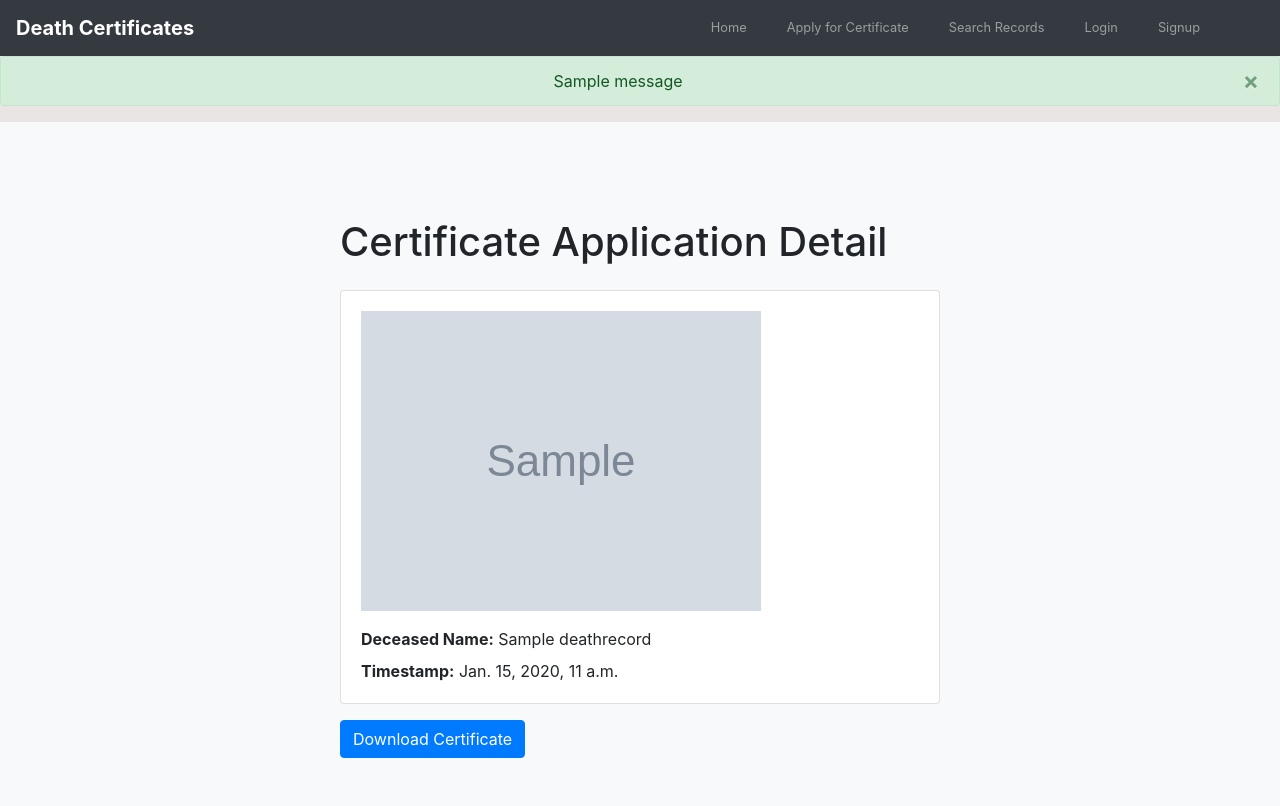
After one commit to Unique-01/Death-Certificate-Generator, a Django app: page /certificate-detail/1/ in a window 1280 px wide. The commit adds this page. Run offline with Django 4.2, Linux system fonts and the light colour scheme; tables that the repository leaves empty hold one stand-in row (values such as "Sample post"); grey boxes marked "Sample" are stand-in pictures; one stand-in notice (Sample message) is shown; parts of the project's set-up code (start-up, migrations or seed data) failed here and were passed over; some libraries are stand-ins or nearby versions.

Commit message:
update form redirect

```diff
--- a/certificate_app/templates/base.html
+++ b/certificate_app/templates/base.html
@@ -47,12 +47,22 @@
                         </li>
                     {% else %}
                     <li class="nav-item">
-                        <a class="nav-link" href="{% url 'registration_register' %}">Signup</a>
+                        <a class="nav-link" href="{% url 'auth_logout' %}">Logout</a>
                     </li>
                     {% endif %}
                 </ul>
             </div>
         </nav>
+        {% if messages %}
+            {% for message in messages %}
+                <div class="alert alert-{{ message.tags }} alert-dismissible fade show text-center" role="alert">
+                    {{ message }}
+                    <button type="button" class="close" data-dismiss="alert" aria-label="Close">
+                        <span aria-hidden="true">&times;</span>
+                    </button>
+                </div>
+            {% endfor %}
+        {% endif %}
         {% block body %}
         {% endblock body %}
         {% block content %}
--- /dev/null
+++ b/certificate_app/templates/certificate_detail.html
@@ -0,0 +1,26 @@
+{% extends "base.html" %}
+{% block content %}
+<style>
+    .custom-container {
+        max-width: 600px; /* Adjust the maximum width of the container */
+        margin: 0 auto;
+    }
+
+    {% comment %} .card {
+        border: none; /* Remove card border */
+    } {% endcomment %}
+</style>
+    <div class="container-fluid bg-light py-5">
+        <div class="custom-container mt-5">
+            <h1 class="mb-4">Certificate Application Detail</h1>
+            <div class="card">
+                <div class="card-body">
+                    <img src="{{ certificate.image.url }}" alt="Certificate Image" class="img-fluid mb-3">
+                    <p class="mb-2"><strong>Deceased Name:</strong> {{ certificate.deceased_name }}</p>
+                    <p class="mb-0"><strong>Timestamp:</strong> {{ certificate.timestamp }}</p>
+                </div>
+            </div>
+            <a href="{{ certificate.image.url }}" class="btn btn-primary mt-3" download>Download Certificate</a>
+        </div>
+    </div>
+{% endblock content %}
--- a/certificate_app/templates/certificate_form.html
+++ b/certificate_app/templates/certificate_form.html
@@ -5,7 +5,7 @@
         <form action="" method="post" enctype="multipart/form-data">
             {% csrf_token %}
             {{ form |crispy }}
-            <button type="submit">generate</button>
+            <button type="submit">Apply</button>
         </form>
     </div>
 {% endblock body %}
--- a/certificate_app/urls.py
+++ b/certificate_app/urls.py
@@ -1,8 +1,10 @@
 from django.urls import path
 from . import views
+from django.views import generic
 
 urlpatterns = [
     path('',views.HomepageView.as_view(),name='home'),
     path('generate_certificate/',views.generate_certificate,name='certificate_form'),
     path('search-records/',views.search_records,name='search_records'),
+    path('certificate-detail/<int:id>/',views.certificate_detail,name='certificate_detail')
 ]
--- a/certificate_app/views.py
+++ b/certificate_app/views.py
@@ -9,6 +9,7 @@ import cv2
 import os
 from django.conf import settings
 from django.db.models import Q
+from django.contrib import messages
 
 
 # Create your views here.
@@ -37,7 +38,10 @@ def generate_certificate(request):
             certificate.image.save(
                 f"{user_data['full_name']}-{user_data['death_date']}.png", image)
             certificate.save()
-            return redirect('certificate_form')
+            messages.success(request,"You have successfully applied for Death Certificate")
+            # return redirect('certificate_form')
+            return redirect('certificate_detail', id=certificate.id)
+
 
     return render(request, 'certificate_form.html', {'form': form, 'updated_template': updated_template})
 
@@ -49,3 +53,7 @@ def search_records(request):
         search_query = DeathRecord.objects.filter(deceased_name__iexact=query)
 
     return render(request,'search.html',{'search_query':search_query})
+
+def certificate_detail(request, id):
+    certificate = DeathRecord.objects.get(id=id)
+    return render(request, 'certificate_detail.html', {'certificate':certificate})
--- a/death_certificate/settings.py
+++ b/death_certificate/settings.py
@@ -127,6 +127,8 @@ MEDIA_URL = 'media/'
 MEDIA_ROOT = BASE_DIR / 'media'
 STATIC_ROOT = BASE_DIR / 'static'
 
+
+LOGIN_REDIRECT_URL = 'home'
 # Default primary key field type
 # https://docs.djangoproject.com/en/4.2/ref/settings/#default-auto-field
 
```
Also changed, not shown: requirements.txt (+19 -0 lines), templates/registration/logout.html (+7 -1 lines).
